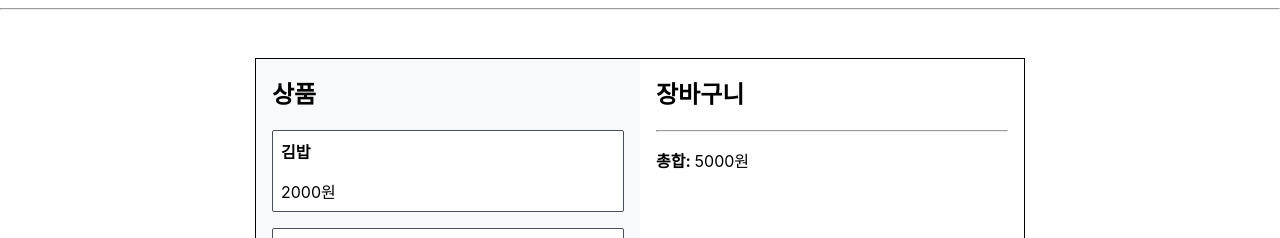
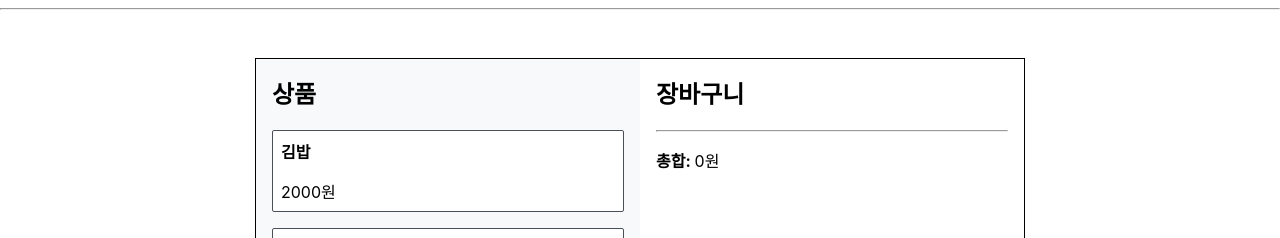
Before and after one commit to Kyun92/redux-foodCourt, a React (Create React App) app: page / in a window 1280 px wide. Shown: the top 238 px of the page. Built offline with nearby package versions, Linux system fonts and the light colour scheme.

Commit message:
Add Basket Action

```diff
--- a/src/components/BasketItem.js
+++ b/src/components/BasketItem.js
@@ -1,16 +1,29 @@
-import React from 'react';
-import './BasketItem.css';
+import React from "react";
+import "./BasketItem.css";
 
-const BasketItem = ({ name, price, count }) => (
+const BasketItem = ({
+  name,
+  price,
+  count,
+  onIncrement,
+  onDecrement,
+  onRemove
+}) => (
   <div className="BasketItem">
     <div className="name">{name}</div>
     <div className="price">{price}원</div>
     <div className="count">
-      <button type="button">+</button>
+      <button type="button" onClick={() => onIncrement(name)}>
+        +
+      </button>
       {count}
-      <button type="button">-</button>
+      <button type="button" onClick={() => onDecrement(name)}>
+        -
+      </button>
     </div>
-    <div className="return">갖다놓기</div>
+    <div className="return" onClick={() => onRemove(name)}>
+      갖다놓기
+    </div>
   </div>
 );
 
--- a/src/components/BasketItemList.js
+++ b/src/components/BasketItemList.js
@@ -1,13 +1,22 @@
-import React from 'react';
-import BasketItem from './BasketItem';
+import React from "react";
+import BasketItem from "./BasketItem";
 
-const BasketItemList = ({ basket }) => {
+const BasketItemList = ({
+  basket,
+  total,
+  onIncrement,
+  onDecrement,
+  onRemove
+}) => {
   const itemList = basket.map(item => (
     <BasketItem
       key={item.name}
       name={item.name}
       price={item.price}
       count={item.count}
+      onIncrement={onIncrement}
+      onDecrement={onDecrement}
+      onRemove={onRemove}
     />
   ));
   return (
@@ -15,7 +24,8 @@ const BasketItemList = ({ basket }) => {
       {itemList}
       <hr />
       <p>
-        <b>총합: </b> 5000원
+        <b>총합: </b>
+        {total}원
       </p>
     </div>
   );
--- a/src/container/BasketItemListContainer.js
+++ b/src/container/BasketItemListContainer.js
@@ -7,31 +7,49 @@ import BasketItemList from "../components/BasketItemList";
 
 class BasketItemListContainer extends Component {
   handleIncrement = id => {
-    this.props.BasketActions.icrement(id);
+    this.props.BasketActions.increment(id);
   };
 
-  handleDecrement = basketItem => {
-    // 얘가 문제다 .
+  handleDecrement = id => {
     const { basket, BasketActions } = this.props;
-    const isZero = basket.find(item => item.id === basketItem.id);
-    if (isZero.count !== 0) {
-      BasketActions.decrement(basketItem.id);
+    const isZero = basket.find(item => item.id === id);
+    if (isZero.count === 1) {
+      BasketActions.remove(id);
       return;
     }
+    BasketActions.decrement(id);
   };
 
   handleRemove = id => {
     this.props.BasketActions.remove(id);
   };
 
+  getTotal = () => {
+    const { basket } = this.props;
+    const total = basket.reduce((previous, current) => {
+      return previous + current.price * current.count;
+    }, 0);
+
+    return total;
+  };
+
   render() {
     const { basket } = this.props;
-    return <BasketItemList basket={basket} />;
+    return (
+      <BasketItemList
+        basket={basket}
+        total={this.getTotal()}
+        onIncrement={this.handleIncrement}
+        onDecrement={this.handleDecrement}
+        onRemove={this.handleRemove}
+      />
+    );
   }
 }
 
 const mapStateToProps = ({ basket }) => ({
-  basket: basket.list
+  basket: basket.list,
+  total: basket.total
 });
 
 const mapDispachToProps = dispatch => ({
```
Also changed, not shown: src/components/FoodCourt.js (+4 -6 lines), src/container/FoodItemListContainer.js (+8 -9 lines), src/modules/basket.js (+21 -17 lines).
